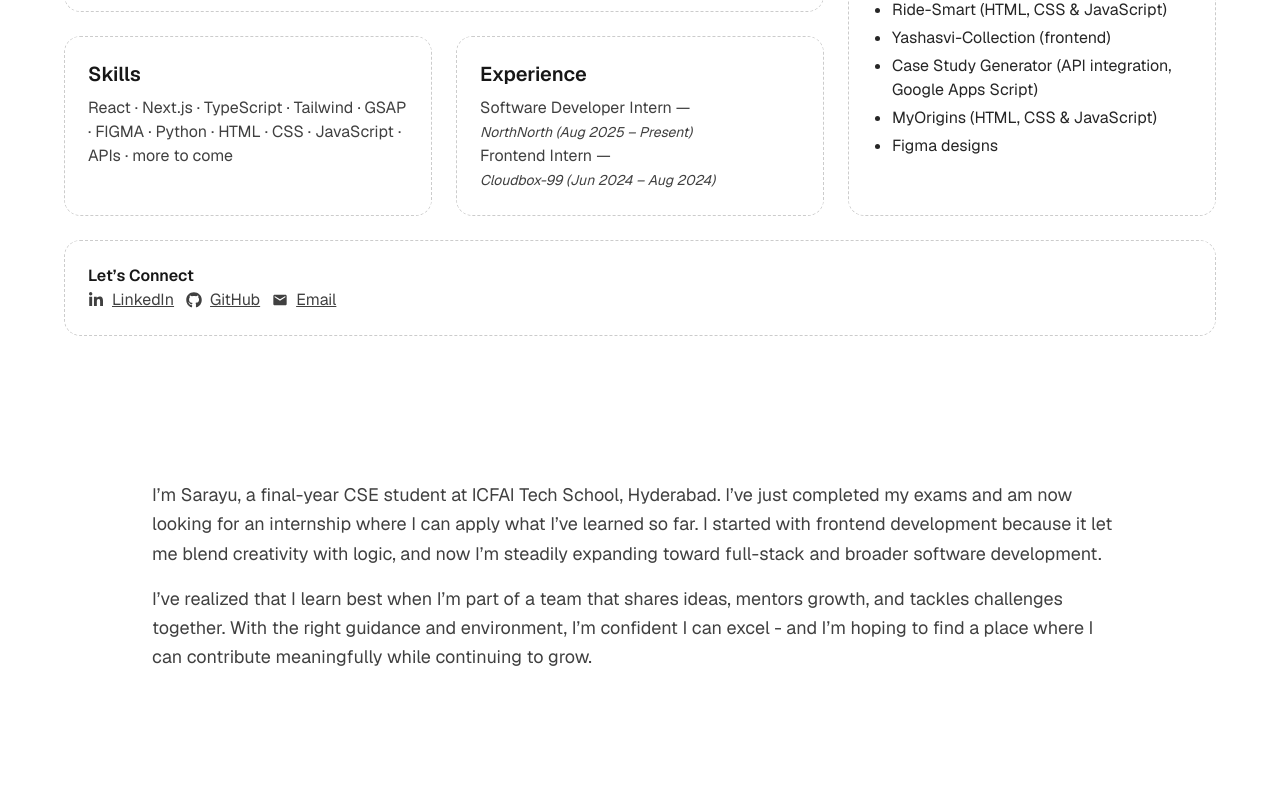
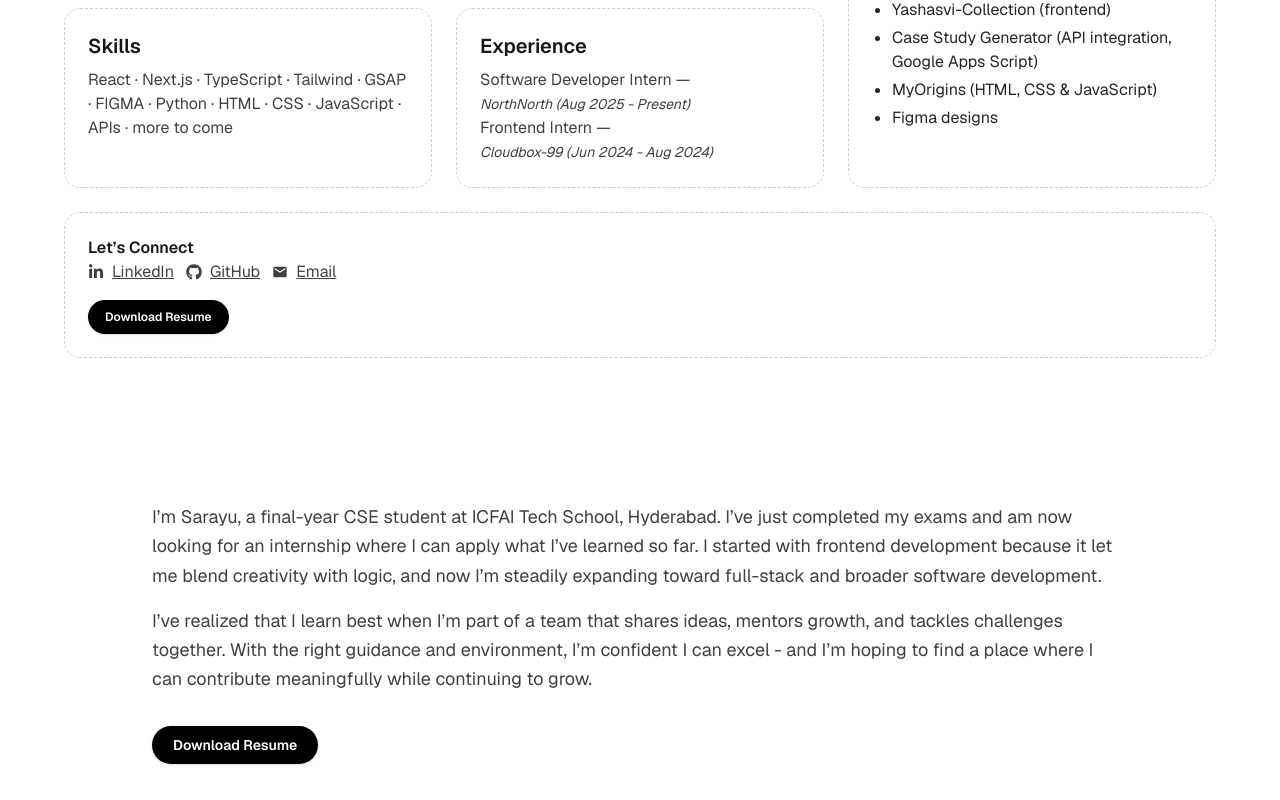
Before and after one commit to sarayu-uu/sarayu-portfolio, a Next.js app: page / in a window 1280 px wide. Shown: the part 440-1240 px from the top of the page. Built offline with nearby package versions, Linux system fonts and the light colour scheme.

Commit message:
resume add

```diff
--- a/src/components/bento/BentoGrid.tsx
+++ b/src/components/bento/BentoGrid.tsx
@@ -5,6 +5,7 @@ import { BentoCard } from "./BentoCard";
 import { FaLinkedinIn, FaGithub } from "react-icons/fa";
 import { MdEmail } from "react-icons/md";
 import React, { forwardRef } from "react";
+import { useResumeDownload } from "@/hooks/useResumeDownload";
 
 interface BentoGridProps {
   windowWidth: number;
@@ -12,12 +13,14 @@ interface BentoGridProps {
 
 export const BentoGrid = forwardRef<HTMLElement, BentoGridProps>(
   ({ windowWidth }, ref) => {
+    const { isDownloading, downloadResume } = useResumeDownload();
+
     return (
       <section id="hero" ref={ref} className="px-6 pt-8 pb-12">
         <div className="max-w-6xl mx-auto">
         {windowWidth > 0 && windowWidth < 768 && (
           <div className="bg-neutral-200 text-neutral-800 text-center py-2 text-sm font-medium">
-            ?? Tip: View on desktop for best animations.
+            ⚡ Tip: View on desktop for best animations.
           </div>
         )}
 
@@ -35,7 +38,8 @@ export const BentoGrid = forwardRef<HTMLElement, BentoGridProps>(
           >
             <h2 className="text-xl font-semibold mb-4">About Me</h2>
             <p className="text-neutral-700 text-sm sm:text-base leading-relaxed">
-              Hi, I am Sarayu, a CSE student from ICFAI Tech, Hyderabad, passionate about creating clean and intuitive digital experiences. I began with frontend development because it allowed me to combine creativity with logic, and my projects and internships helped me learn how to turn ideas into real solutions. I actively use <strong>AI tools</strong> to accelerate my learning, explore better approaches, and strengthen my skills as a developer. I am now looking to grow into full-stack and software development, and I hope to find an opportunity where I can learn, contribute, and build meaningful systems.             </p>
+              Hi, I am Sarayu, a CSE student from ICFAI Tech, Hyderabad, passionate about creating clean and intuitive digital experiences. I began with frontend development because it allowed me to combine creativity with logic, and my projects and internships helped me learn how to turn ideas into real solutions. I actively use <strong>AI tools</strong> to accelerate my learning, explore better approaches, and strengthen my skills as a developer. I am now looking to grow into full-stack and software development, and I hope to find an opportunity where I can learn, contribute, and build meaningful systems.
+            </p>
           </BentoCard>
 
           <BentoCard
@@ -69,7 +73,7 @@ export const BentoGrid = forwardRef<HTMLElement, BentoGridProps>(
           >
             <h2 className="text-xl font-semibold mb-2">Skills</h2>
             <p className="text-neutral-700">
-              React · Next.js · TypeScript · Tailwind · GSAP · FIGMA · Python · HTML · CSS · JavaScript · APIs ·  more to come
+              React · Next.js · TypeScript · Tailwind · GSAP · FIGMA · Python · HTML · CSS · JavaScript · APIs · more to come
             </p>
           </BentoCard>
 
@@ -81,10 +85,10 @@ export const BentoGrid = forwardRef<HTMLElement, BentoGridProps>(
           >
             <h2 className="text-xl font-semibold mb-2">Experience</h2>
             <p className="text-neutral-700 text-sm sm:text-base">
-              Software Developer Intern  — <span className="text-xs sm:text-sm italic"><br />NorthNorth (Aug 2025 – Present)</span>
+              Software Developer Intern — <span className="text-xs sm:text-sm italic"><br />NorthNorth (Aug 2025 - Present)</span>
             </p>
             <p className="text-neutral-700 text-sm sm:text-base">
-              Frontend Intern  — <span className="text-xs sm:text-sm italic"><br />Cloudbox-99 (Jun 2024 – Aug 2024)</span>
+              Frontend Intern — <span className="text-xs sm:text-sm italic"><br />Cloudbox-99 (Jun 2024 - Aug 2024)</span>
             </p>
           </BentoCard>
 
@@ -94,8 +98,8 @@ export const BentoGrid = forwardRef<HTMLElement, BentoGridProps>(
             }
             className="lg:col-start-1 lg:row-start-3 lg:col-span-3 lg:row-span-1 p-2 overflow-hidden"
           >
-            <h2 className="text-base font-semibold mb-0">Let’s Connect</h2>
-            <div className="text-neutral-700 flex flex-row items-center gap-3 justify-center">
+            <h2 className="text-base font-semibold mb-0">Let&rsquo;s Connect</h2>
+            <div className="text-neutral-700 flex flex-row flex-wrap items-center gap-3 justify-center">
               <a
                 href="https://linkedin.com/in/sarayu-ramdas/"
                 target="_blank"
@@ -119,6 +123,14 @@ export const BentoGrid = forwardRef<HTMLElement, BentoGridProps>(
                 <MdEmail className="mr-2" /> Email
               </a>
             </div>
+            <button
+              type="button"
+              onClick={downloadResume}
+              className="mt-4 inline-flex items-center justify-center gap-2 rounded-full border border-black/10 bg-black text-white px-4 py-2 text-xs font-semibold shadow-sm transition hover:-translate-y-0.5 hover:bg-black/90 focus:outline-none focus-visible:ring-2 focus-visible:ring-black/40 disabled:cursor-not-allowed disabled:opacity-80"
+              disabled={isDownloading}
+            >
+              {isDownloading ? "Preparing download..." : "Download Resume"}
+            </button>
           </BentoCard>
         </motion.div>
       </div>
--- a/src/components/sections/AboutSection.tsx
+++ b/src/components/sections/AboutSection.tsx
@@ -1,7 +1,10 @@
 "use client";
 import { motion } from "framer-motion";
+import { useResumeDownload } from "@/hooks/useResumeDownload";
 
 export function AboutSection() {
+  const { isDownloading, downloadResume } = useResumeDownload();
+
   return (
     <section id="about" className="max-w-5xl mx-auto px-6 py-24">
       <motion.div
@@ -12,9 +15,21 @@ export function AboutSection() {
         className="space-y-4"
       >
         <p className="text-lg leading-relaxed text-neutral-700">
-        I&rsquo;m Sarayu, a final-year CSE student at ICFAI Tech School, Hyderabad. I&rsquo;ve just completed my exams and am now looking for an internship where I can apply what I&rsquo;ve learned so far. I started with frontend development because it let me blend creativity with logic, and now I&rsquo;m steadily expanding toward full-stack and broader software development.        </p>
+          I&rsquo;m Sarayu, a final-year CSE student at ICFAI Tech School, Hyderabad. I&rsquo;ve just completed my exams and am now looking for an internship where I can apply what I&rsquo;ve learned so far. I started with frontend development because it let me blend creativity with logic, and now I&rsquo;m steadily expanding toward full-stack and broader software development.
+        </p>
         <p className="text-lg leading-relaxed text-neutral-700">
-        I&rsquo;ve realized that I learn best when I&rsquo;m part of a team that shares ideas, mentors growth, and tackles challenges together. With the right guidance and environment, I&rsquo;m confident I can excel - and I&rsquo;m hoping to find a place where I can contribute meaningfully while continuing to grow.        </p>
+          I&rsquo;ve realized that I learn best when I&rsquo;m part of a team that shares ideas, mentors growth, and tackles challenges together. With the right guidance and environment, I&rsquo;m confident I can excel - and I&rsquo;m hoping to find a place where I can contribute meaningfully while continuing to grow.
+        </p>
+        <div className="pt-4">
+          <button
+            type="button"
+            onClick={downloadResume}
+            className="inline-flex items-center gap-2 rounded-full border border-black/10 bg-black text-white px-5 py-2 text-sm font-semibold shadow-sm transition hover:-translate-y-0.5 hover:bg-black/90 focus:outline-none focus-visible:ring-2 focus-visible:ring-black/40 disabled:cursor-not-allowed disabled:opacity-80"
+            disabled={isDownloading}
+          >
+            {isDownloading ? "Preparing download..." : "Download Resume"}
+          </button>
+        </div>
       </motion.div>
     </section>
   );
--- a/src/components/sections/BentoHeroHeader.tsx
+++ b/src/components/sections/BentoHeroHeader.tsx
@@ -2,8 +2,10 @@
 import MagneticCursorChip from "@/components/MagneticCursorChip";
 
 export function BentoHeroHeader() {
+
   return (
-    <div className="flex items-center mb-8">
+    <div className="mb-1">
+      <div className="flex items-center gap-3">
         <h1 id="hero-name" className="text-4xl sm:text-6xl font-semibold tracking-tight mt-0">
           Sarayu Ramdas
         </h1>
@@ -16,8 +18,11 @@ export function BentoHeroHeader() {
           attachOffset={{ x: 8, y: 6 }}
           stickToLeftWhenAnchorHidden
         >
+          ❤️
+        </MagneticCursorChip>
+      </div>
 
-      </MagneticCursorChip>
+
     </div>
   );
 }
--- /dev/null
+++ b/src/hooks/useResumeDownload.ts
@@ -0,0 +1,42 @@
+"use client";
+import { useCallback, useState } from "react";
+
+export const RESUME_EXPORT_URL = "https://docs.google.com/document/d/1vkqkk_midPK4CG6Gkv2u9O9fghq2FPsRhuV8c2XKb68/export?format=pdf";
+
+export function useResumeDownload(filename = "Sarayu_Ramdas_Resume.pdf") {
+  const [isDownloading, setIsDownloading] = useState(false);
+
+  const downloadResume = useCallback(async () => {
+    if (isDownloading) return;
+
+    try {
+      setIsDownloading(true);
+      const response = await fetch(RESUME_EXPORT_URL, {
+        method: "GET",
+        cache: "no-store",
+        mode: "cors",
+      });
+
+      if (!response.ok) {
+        throw new Error("Failed to fetch resume");
+      }
+
+      const blob = await response.blob();
+      const url = URL.createObjectURL(blob);
+      const link = document.createElement("a");
+      link.href = url;
+      link.download = filename;
+      document.body.appendChild(link);
+      link.click();
+      link.remove();
+      URL.revokeObjectURL(url);
+    } catch (error) {
+      console.error("Resume download failed", error);
+      window.open(RESUME_EXPORT_URL, "_blank", "noopener");
+    } finally {
+      setIsDownloading(false);
+    }
+  }, [filename, isDownloading]);
+
+  return { isDownloading, downloadResume };
+}
```
Lines whose indentation alone changed are shown as unchanged.
